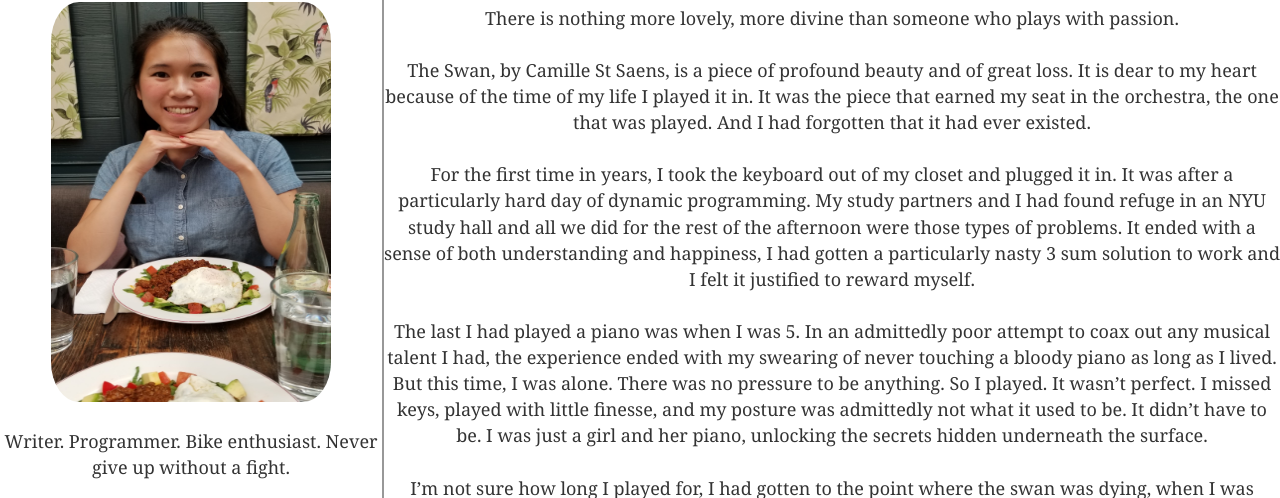
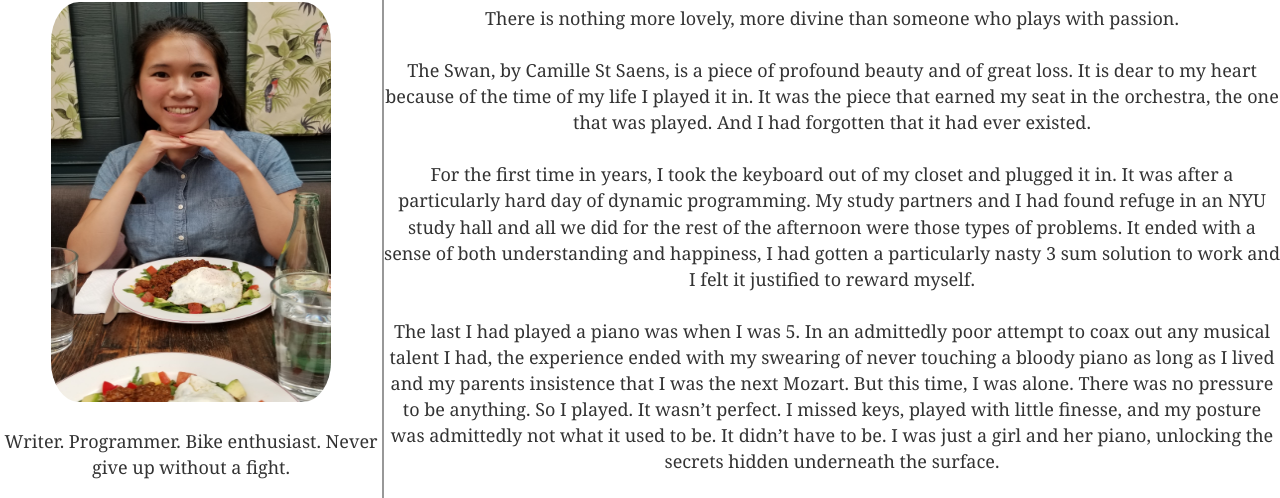
Before and after one commit to nottheaveragejo/PanAdventures, a Gatsby site: page /2019-17-12 in a window 1280 px wide. Shown: the part 328-826 px from the top of the page. Built offline with nearby package versions, Linux system fonts and the light colour scheme; Gatsby itself is replaced by a stand-in of ours; some packages are replaced by stand-ins of ours; what typography-theme-st-annes would draw is missing.

Commit message:
fixed posting issue

```diff
--- a/src/pages/2019-17-12.md
+++ b/src/pages/2019-17-12.md
@@ -9,7 +9,7 @@ The Swan, by Camille St Saens, is a piece of profound beauty and of great loss.
 
 For the first time in years, I took the keyboard out of my closet and plugged it in. It was after a particularly hard day of dynamic programming.  My study partners and I had found refuge in an NYU study hall and all we did for the rest of the afternoon were those types of problems. It ended with a sense of both understanding and happiness, I had gotten a particularly nasty 3 sum solution to work and I felt it justified to reward myself.
 
-The last I had played a piano was when I was 5. In an admittedly poor attempt to coax out any musical talent I had, the experience ended with my swearing of never touching a bloody piano as long as I lived. But this time, I was alone. There was no pressure to be anything. So I played. It wasn’t perfect. I missed keys,  played with little finesse, and my posture was admittedly not what it used to be. It didn’t have to be. I was just a girl and her piano, unlocking the secrets hidden underneath the surface.
+The last I had played a piano was when I was 5. In an admittedly poor attempt to coax out any musical talent I had, the experience ended with my swearing of never touching a bloody piano as long as I lived and my parents insistence that I was the next Mozart. But this time, I was alone. There was no pressure to be anything. So I played. It wasn’t perfect. I missed keys,  played with little finesse, and my posture was admittedly not what it used to be. It didn’t have to be. I was just a girl and her piano, unlocking the secrets hidden underneath the surface.
 
 I’m not sure how long I played for, I had gotten to the point where the swan was dying, when I was interrupted by Detroit style pizza and Greg. You see, it was his keyboard I had dug out. He had played it for a few months, flitting about with a piano instructor before ending his lessons and the keyboard. It was relegated to me to be forgotten.
 
```
